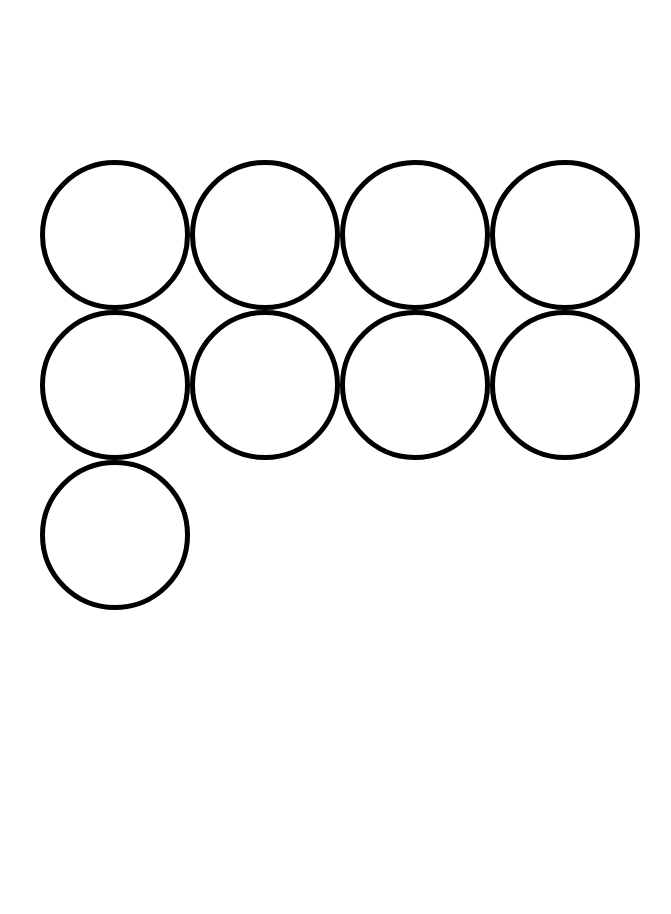
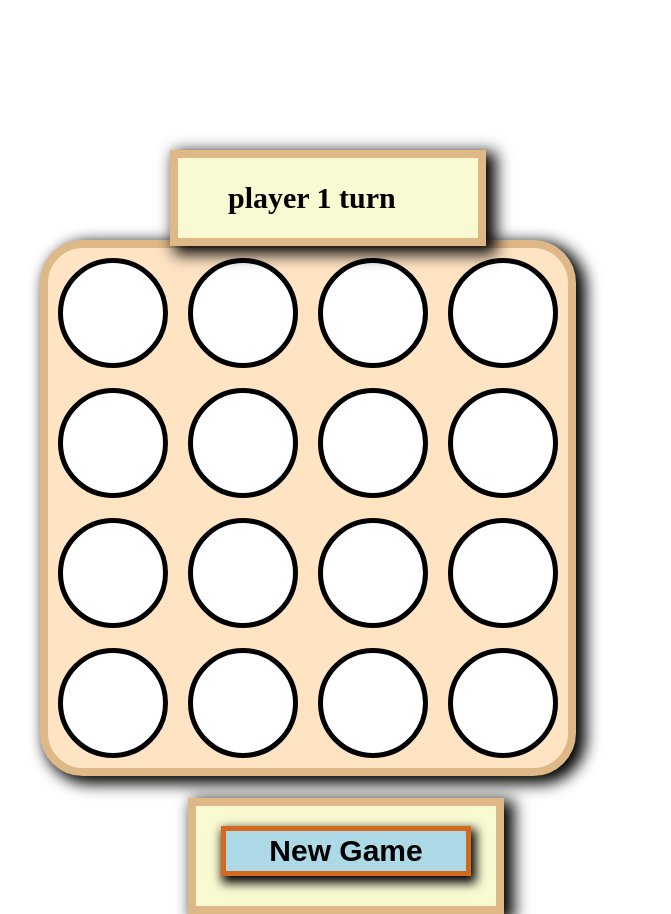
Before and after one commit to smartkelvin123/connect-4, a React (Create React App) app: page / in a window 1280 px wide. Shown: the whole page, without its empty margins (350-1021 px from the left). Before the commit the page ends 800 px from the top, so only its background shows below. Built offline with nearby package versions, Linux system fonts and the light colour scheme.

Commit message:
added footer

```diff
--- /dev/null
+++ b/src/component/App.jsx
@@ -0,0 +1,12 @@
+import React from "react";
+import Gameboard from "./Gameboard";
+
+function App() {
+  return (
+    <div className="app-container">
+      <Gameboard />
+    </div>
+  );
+}
+
+export default App;
--- /dev/null
+++ b/src/component/Footer.jsx
@@ -0,0 +1,11 @@
+import React from "react";
+
+const Footer = () => {
+  return (
+    <div className="panel footer">
+      <button>New Game</button>
+    </div>
+  );
+};
+
+export default Footer;
--- a/src/component/Gameboard.jsx
+++ b/src/component/Gameboard.jsx
@@ -2,21 +2,38 @@ import React, { useState } from "react";
 
 import GameCircle from "./GameCircle";
 import "../styles/Game.css";
+import Header from "./Header";
+import Footer from "./Footer";
 
+const NO_CIRCLES = 16;
 const No_player = 0;
 const player_1 = 1;
 const player_2 = 2;
 
 const Gameboard = () => {
   const [gameBoard, setGameBoard] = useState(Array(16).fill(No_player));
-  const [currentPlayer, setCurrentPlayer] = useState(1);
+  const [currentPlayer, setCurrentPlayer] = useState(player_1);
+
+  const initBoard = () => {
+    const circles = [];
+    for (let i = 0; i < NO_CIRCLES; i++) {
+      circles.push(renderCircle(i));
+    }
+    return circles;
+  };
 
   const circleClicked = (id) => {
     console.log("circle clicked :" + id);
 
-    const board = [...gameBoard];
-    board[id] = 1;
-    setGameBoard(board);
+    setGameBoard((prev) => {
+      return prev.map((item, index) => {
+        if (index === id) {
+          return currentPlayer;
+        }
+        return item;
+      });
+    });
+
     setCurrentPlayer(currentPlayer === player_1 ? player_2 : player_1);
     console.log(gameBoard);
     console.log(currentPlayer);
@@ -25,6 +42,7 @@ const Gameboard = () => {
   const renderCircle = (id) => {
     return (
       <GameCircle
+        key={id}
         id={id}
         className={`player_${gameBoard[id]}`}
         oncircleClick={circleClicked}
@@ -33,87 +51,13 @@ const Gameboard = () => {
   };
 
   return (
-    <div className="gameBoard">
-      {renderCircle(0)}
-      {renderCircle(1)}
-      {renderCircle(2)}
-      {renderCircle(3)}
-      {renderCircle(4)}
-      {renderCircle(5)}
-      {renderCircle(6)}
-      {renderCircle(7)}
-      {renderCircle(8)}
-    </div>
+    <>
+      <Header />
+      <div className="gameBoard">
+        {initBoard()}
+        <Footer />
+      </div>
+    </>
   );
 };
-
 export default Gameboard;
-
-//   return (
-//     <div className="gameBoard">
-//       <GameCircle
-//         id={1}
-//         className="player_1"
-//         onCircleClicked={circleClicked}
-//       ></GameCircle>
-//       <GameCircle
-//         id={2}
-//         className="player_2"
-//         onCircleClicked={circleClicked}
-//       ></GameCircle>
-//       <GameCircle id={3} onCircleClicked={circleClicked}></GameCircle>
-//       <GameCircle id={4} onCircleClicked={circleClicked}></GameCircle>
-//       <GameCircle id={5} onCircleClicked={circleClicked}></GameCircle>
-//       <GameCircle id={6} onCircleClicked={circleClicked}></GameCircle>
-//       <GameCircle id={7} onCircleClicked={circleClicked}></GameCircle>
-//       <GameCircle id={8} onCircleClicked={circleClicked}></GameCircle>
-//       <GameCircle id={9} onCircleClicked={circleClicked}></GameCircle>
-//       <GameCircle id={10} onCircleClicked={circleClicked}></GameCircle>
-//       <GameCircle id={11} onCircleClicked={circleClicked}></GameCircle>
-//       <GameCircle id={12} onCircleClicked={circleClicked}></GameCircle>
-//       <GameCircle id={13} onCircleClicked={circleClicked}></GameCircle>
-//       <GameCircle id={14} onCircleClicked={circleClicked}></GameCircle>
-//       <GameCircle id={15} onCircleClicked={circleClicked}></GameCircle>
-//       <GameCircle id={16} onCircleClicked={circleClicked}></GameCircle>
-//     </div>
-//   );
-// };
-
-// export default Gameboard;
-
-// import React, { useState } from "react";
-// import GameCircle from "./GameCircle";
-// import "../styles/Game.css";
-
-// const Gameboard = () => {
-//   const [gameBoard, setGameBoard] = useState(Array(16).fill(0));
-
-//   const circleClicked = (id) => {
-//     const updatedGameBoard = [...gameBoard];
-//     updatedGameBoard[id - 1] = 1;
-//     setGameBoard(updatedGameBoard);
-//   };
-
-//   return (
-//     <div className="gameBoard">
-//       <GameCircle id={1} oncircleClick={circleClicked}></GameCircle>
-//       <GameCircle id={2} oncircleClick={circleClicked}></GameCircle>
-//       <GameCircle id={3} oncircleClick={circleClicked}></GameCircle>
-//       <GameCircle id={4} oncircleClick={circleClicked}></GameCircle>
-//       <GameCircle id={5} oncircleClick={circleClicked}></GameCircle>
-//       <GameCircle id={6} oncircleClick={circleClicked}></GameCircle>
-//       <GameCircle id={7} oncircleClick={circleClicked}></GameCircle>
-//       <GameCircle id={8} oncircleClick={circleClicked}></GameCircle>
-//       <GameCircle id={9} oncircleClick={circleClicked}></GameCircle>
-//       <GameCircle id={10} oncircleClick={circleClicked}></GameCircle>
-//       <GameCircle id={11} oncircleClick={circleClicked}></GameCircle>
-//       <GameCircle id={12} oncircleClick={circleClicked}></GameCircle>
-//       <GameCircle id={13} oncircleClick={circleClicked}></GameCircle>
-//       <GameCircle id={14} oncircleClick={circleClicked}></GameCircle>
-//       <GameCircle id={15} oncircleClick={circleClicked}></GameCircle>
-//       <GameCircle id={16} oncircleClick={circleClicked}></GameCircle>
-//     </div>
-//   );
-// };
-
-// export default Gameboard;
--- /dev/null
+++ b/src/component/Header.js
@@ -0,0 +1,11 @@
+import React from "react";
+
+const Header = () => {
+  return (
+    <div className="panel header">
+      <div className="header-text"> player 1 turn</div>
+    </div>
+  );
+};
+
+export default Header;
--- a/src/index.js
+++ b/src/index.js
@@ -1,8 +1,8 @@
 import React from "react";
 import ReactDOM from "react-dom/client";
-import Gameboard from "./component/Gameboard";
+import App from "./component/App";
 // import "../styles/Game.css";
 
 const root = ReactDOM.createRoot(document.getElementById("root"));
 
-root.render(<Gameboard />);
+root.render(<App />);
--- a/src/styles/Game.css
+++ b/src/styles/Game.css
@@ -3,18 +3,89 @@
     grid-template-Columns: repeat(4, 1fr);
     grid-template-rows: repeat(4, 1fr);
     padding: 20;
-    width: 50px;
+    width: 520px;
     position: absolute;
     left: 50%;
     margin-left: -250px;
     top: 20%;
+    background-color: bisque;
+    border: 8px solid burlywood;
+    border-radius: 8%;
+    box-shadow: 7px 5px 15px 3px rgba(0,0,0,9);
+   -webkit-box-shadow: 7px 5px 15px 3px rgba(0,0,0,9);
 
+}
+
+
+.panel {
+    position: absolute;
+    background-color: lightgoldenrodyellow;
+    border: 8px solid burlywood;
+    box-shadow: 7px 5px 15px 3px rgba(0,0,0,9);
+    -webkit-box-shadow: 7px 5px 15px 3px rgba(0,0,0,9);
+    z-index: 1;
+}
+.app-container{
+    width: 800px;
+    height: 800px;
+    position: absolute;
+    left: 50%;
+    top: 10%;
+    margin-left: -400px;
+}
+
+
+
+
+.header {
+    left: 50%;
+    top: 70px;
+    height: 80px;
+    width: 300px;
+    margin-left: -120px;
+}
+
+.footer{
+    left: 50%;
+    top: 550px;
+    height: 100px;
+    width: 300px;
+    margin-left: -120px;
+}
+
+.footer button {
+    position: relative;
+    left: 50%;
+    top: 20%;
+    margin-left: -125px;
+    width: 250px;
+    height: 50px;
+    background-color: lightblue;
+    font-size: 30px;
+    -webkit-box-shadow: 3px 5px 10px 2px rgba(0,0,0,9);
+    box-shadow: 3px 5px 10px 2px rgba(0,0,0,9);
+    border: 5px solid chocolate;
+    font-weight: bold;
+
+
+}
+.header-text{
+    font-size: 30px;
+    font-weight: bold;
+    width: 200px;
+    margin: 0;
+    position: absolute;
+
+    top: 50%;
+    left: 50%;
+    -ms-transform: translate(-50%, -50%);
+    transform: translate(-50%, -50%);
 }
 
 .gameCircle{
     width: 100px;
     height: 100px;
-    padding: 20px;
+     margin: 10px;
     border-radius: 50%;
     border: 5px solid black;
 }
```
